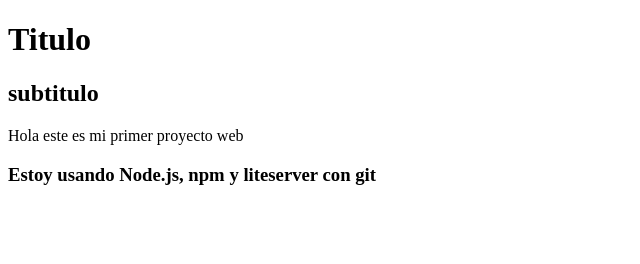
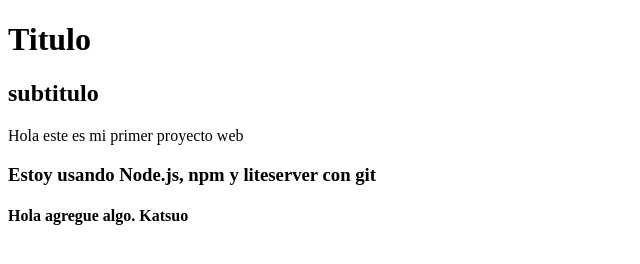
Before and after one commit to Erick-C3/ProyectoWeb, a website: page index.html in a window 1280 px wide. Shown: the whole page, without its empty margins (0-640 px from the left). Drawn offline with Linux system fonts and the light colour scheme.

Commit message:
agregue mi codigo

```diff
--- a/index.html
+++ b/index.html
@@ -11,5 +11,6 @@
     <h2>subtitulo</h2>
     <p>Hola este es mi primer proyecto web</p>
     <h3>Estoy usando Node.js, npm y liteserver con git</h3>
+    <h4>Hola agregue algo. Katsuo</h4>
 </body>
 </html>
```
